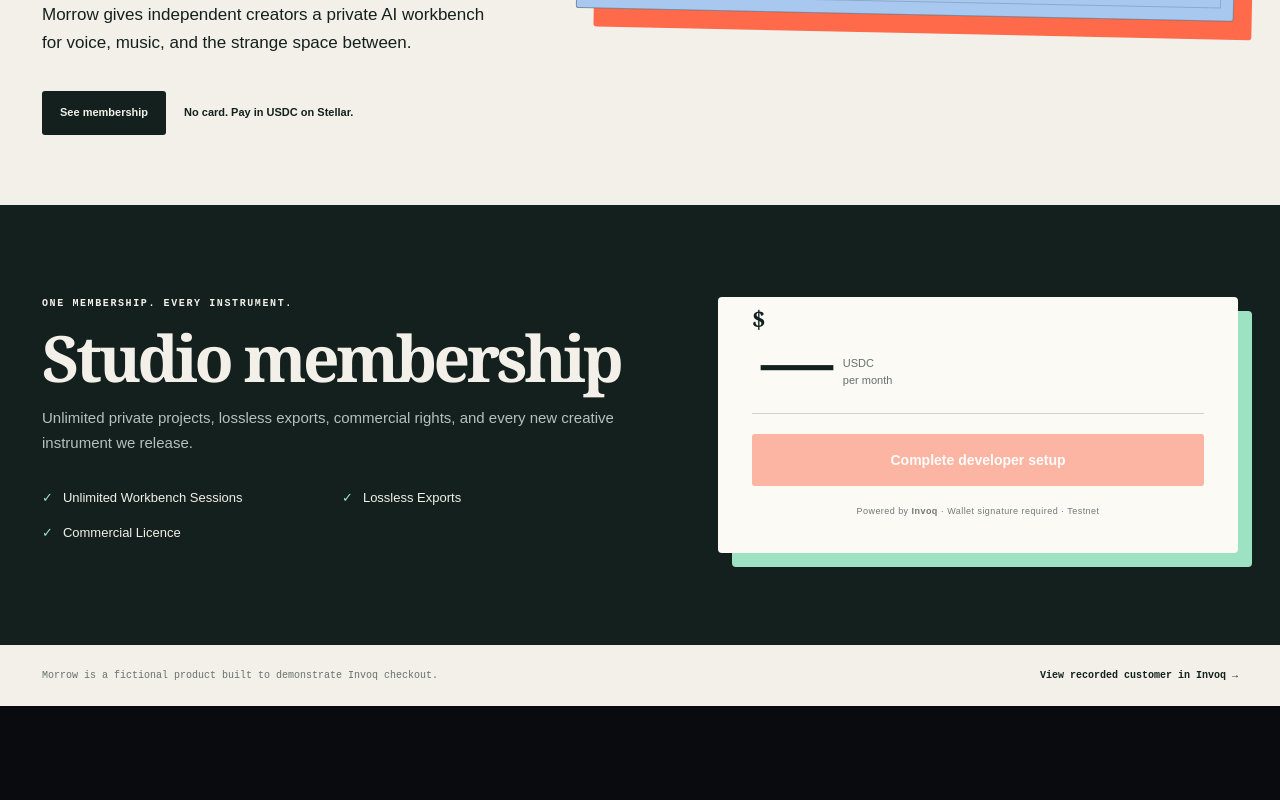
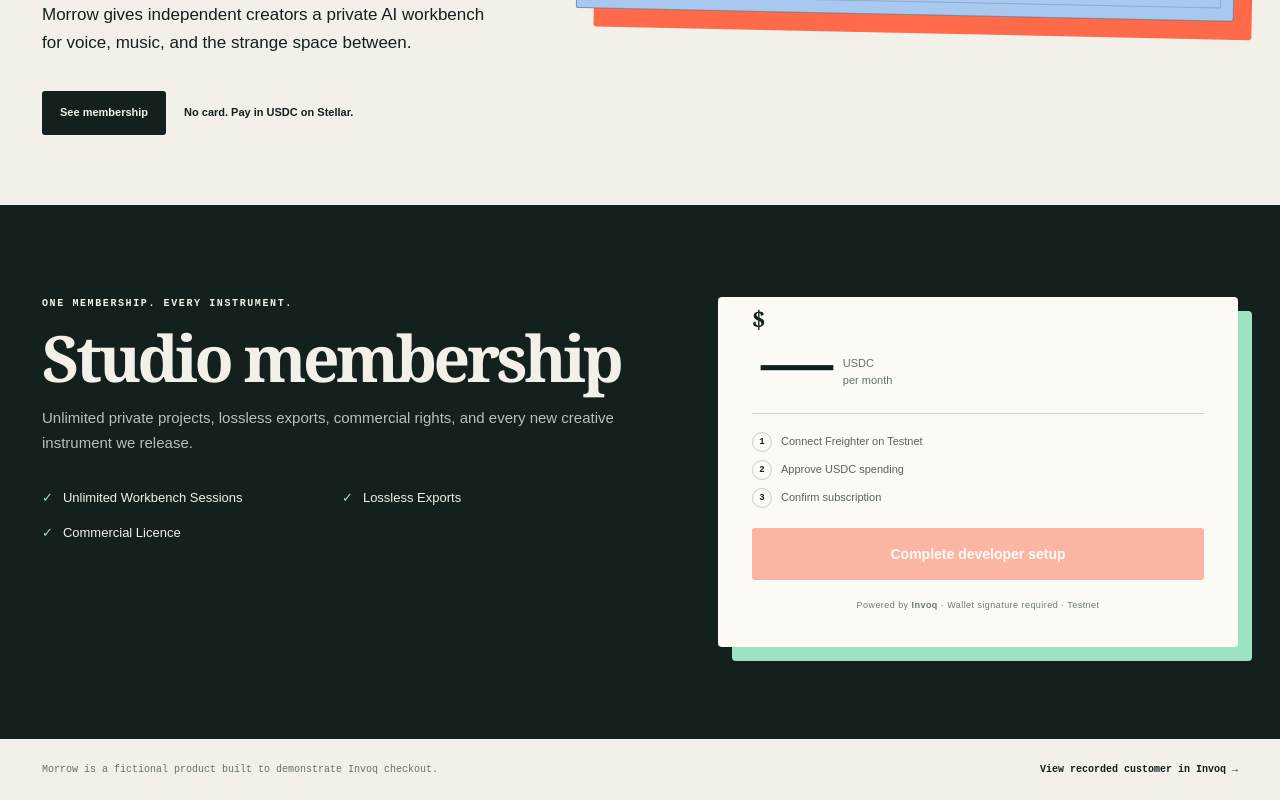
Before and after one commit to RAJIV81205/Invoq, a Next.js app: page /demo-store in a window 1280 px wide. Shown: the part 930-1730 px from the top of the page. Before the commit the page ends 1636 px from the top, so only its background shows below. Built offline with nearby package versions, Linux system fonts and the light colour scheme; no server answers.

Commit message:
feat(checkout): explain wallet steps

```diff
--- a/app/demo-store/DemoStorefront.tsx
+++ b/app/demo-store/DemoStorefront.tsx
@@ -375,6 +375,14 @@ export default function DemoStorefront({ defaultApiBaseUrl }: { defaultApiBaseUr
             </div>
           )}
 
+          {checkoutState === "idle" && !txHash && (
+            <ol className={styles.checkoutSteps} aria-label="Checkout steps">
+              <li><span>1</span>Connect Freighter on Testnet</li>
+              <li><span>2</span>Approve USDC spending</li>
+              <li><span>3</span>Confirm subscription</li>
+            </ol>
+          )}
+
           {checkoutState === "success" ? (
             <div className={styles.success}>
               <span className={styles.successMark}>✓</span>
--- a/app/demo-store/demo-store.module.css
+++ b/app/demo-store/demo-store.module.css
@@ -97,6 +97,9 @@
 .trial { margin: 15px 0; padding: 9px 12px; color: #176b49; background: rgba(157,226,194,.35); font-size: 12px; font-weight: 700; }
 .walletRow { margin-top: 20px; display: flex; align-items: center; gap: 9px; font: 11px "Courier New", monospace; }
 .walletRow button { margin-left: auto; border: 0; cursor: pointer; color: inherit; background: transparent; text-decoration: underline; }
+.checkoutSteps { margin: 18px 0 0; padding: 0; display: grid; gap: 8px; list-style: none; color: #59635f; font-size: 11px; }
+.checkoutSteps li { display: flex; align-items: center; gap: 9px; }
+.checkoutSteps span { width: 20px; height: 20px; display: grid; place-items: center; flex: none; border: 1px solid rgba(20,32,30,.2); border-radius: 50%; color: var(--ink); font: 700 9px "Courier New", monospace; }
 .checkoutButton { width: 100%; min-height: 52px; margin-top: 20px; border: 0; border-radius: 3px; cursor: pointer; color: white; background: var(--coral); font-size: 14px; font-weight: 900; transition: transform 150ms ease, box-shadow 150ms ease; }
 .checkoutButton:hover:not(:disabled) { transform: translateY(-2px); box-shadow: 0 8px 0 rgba(20,32,30,.15); }
 .checkoutButton:disabled { cursor: not-allowed; opacity: .48; }
```
